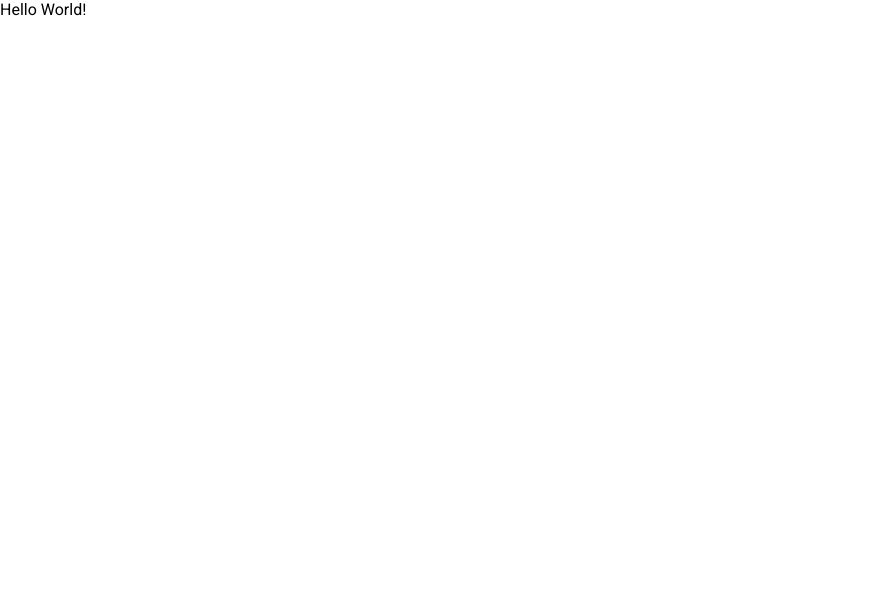
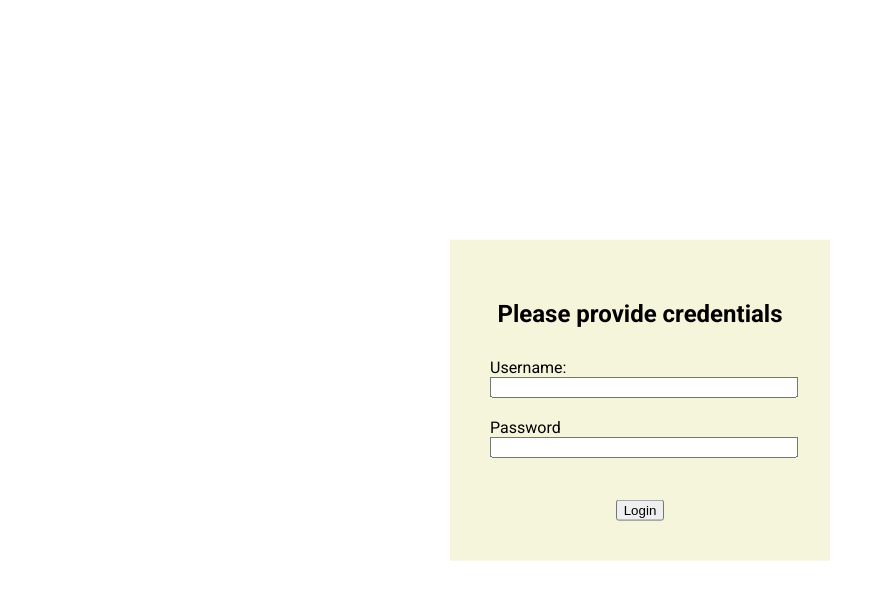
Before and after one commit to sergevitali/interview-app, a React (Create React App) app: page / in a window 1280 px wide. Shown: the top 600 px of the page, without its empty margins (0-892 px from the left). Built offline with nearby package versions, Linux system fonts and the light colour scheme.

Commit message:
Pair working completed

```diff
--- a/src/App.module.scss
+++ b/src/App.module.scss
@@ -1,6 +1,7 @@
 @import './index.scss';
 
 .App {
+  height: 100vh;
   h1 {
     color: $primary-color;
     background-color: $primary-background;
--- a/src/App.tsx
+++ b/src/App.tsx
@@ -1,7 +1,11 @@
-import './App.module.scss'
+import LoginForm from './component/LoginForm'
 
 function App() {
-  return <div className="App">Hello World!</div>
+  return (
+    <div style={{ height: '100vh' }}>
+      <LoginForm name={'Please provide credentials'} />
+    </div>
+  )
 }
 
 export default App
--- /dev/null
+++ b/src/component/LoginForm.module.scss
@@ -0,0 +1,24 @@
+.Container {
+  background-color: beige;
+  padding: 40px;
+  width: 300px;
+  height: auto;
+  margin: auto auto;
+  position: relative;
+  top: 50%;
+  transform: translateY(-50%);
+  -webkit-transform: translateY(-50%);
+}
+
+.Form {
+  display: flex;
+  justify-content: center;
+  flex-direction: column;
+  align-items: center;
+  vertical-align: middle;
+}
+
+.InputField {
+  margin: 10px 0;
+  width: 100%;
+}
--- /dev/null
+++ b/src/component/LoginForm.tsx
@@ -0,0 +1,74 @@
+import { useState } from 'react'
+import Styles from './LoginForm.module.scss'
+import axios from 'axios'
+
+const login = async (username: string, password: string) => {
+  try {
+    const response = await axios.post(
+      'https://cyara-test-api.vercel.app/api/login',
+      {
+        username,
+        password
+      }
+    )
+    return response.data
+  } catch (err) {
+    throw new Error('Credentials are wrong')
+  }
+}
+
+const LoginForm: React.FC<{ name: string }> = ({ name }) => {
+  const [username, setUsername] = useState('')
+  const [password, setPassword] = useState('')
+  const [errorMessage, setErrorMessage] = useState('')
+
+  const handleSubmit = async () => {
+    try {
+      login(username, password)
+        .then((res) => console.log(res))
+        .catch((err) => {
+          setErrorMessage('Wrong credentials')
+        })
+      // the user will be routed to another link
+    } catch (err) {
+      setErrorMessage('Wrong credentials')
+      return new Error('Wrong credentials x')
+    }
+  }
+
+  return (
+    <div className={Styles.Container}>
+      <h2 style={{ textAlign: 'center' }}>{name}</h2>
+      <form
+        onSubmit={(event) => {
+          event.preventDefault()
+          handleSubmit()
+        }}
+        className={Styles.Form}
+      >
+        <div className={Styles.InputField}>
+          <label htmlFor="username">Username:</label>
+          <input
+            style={{ width: '100%' }}
+            type="text"
+            onChange={(event) => setUsername(event.target.value)}
+            autoComplete="false"
+          />
+        </div>
+        <div className={Styles.InputField}>
+          <label htmlFor="password">Password</label>
+          <input
+            style={{ width: '100%' }}
+            type="password"
+            onChange={(event) => setPassword(event.target.value)}
+            autoComplete="false"
+          />
+        </div>
+        <p style={{ color: 'red' }}>{errorMessage}</p>
+        <button type="submit">Login</button>
+      </form>
+    </div>
+  )
+}
+
+export default LoginForm
```
